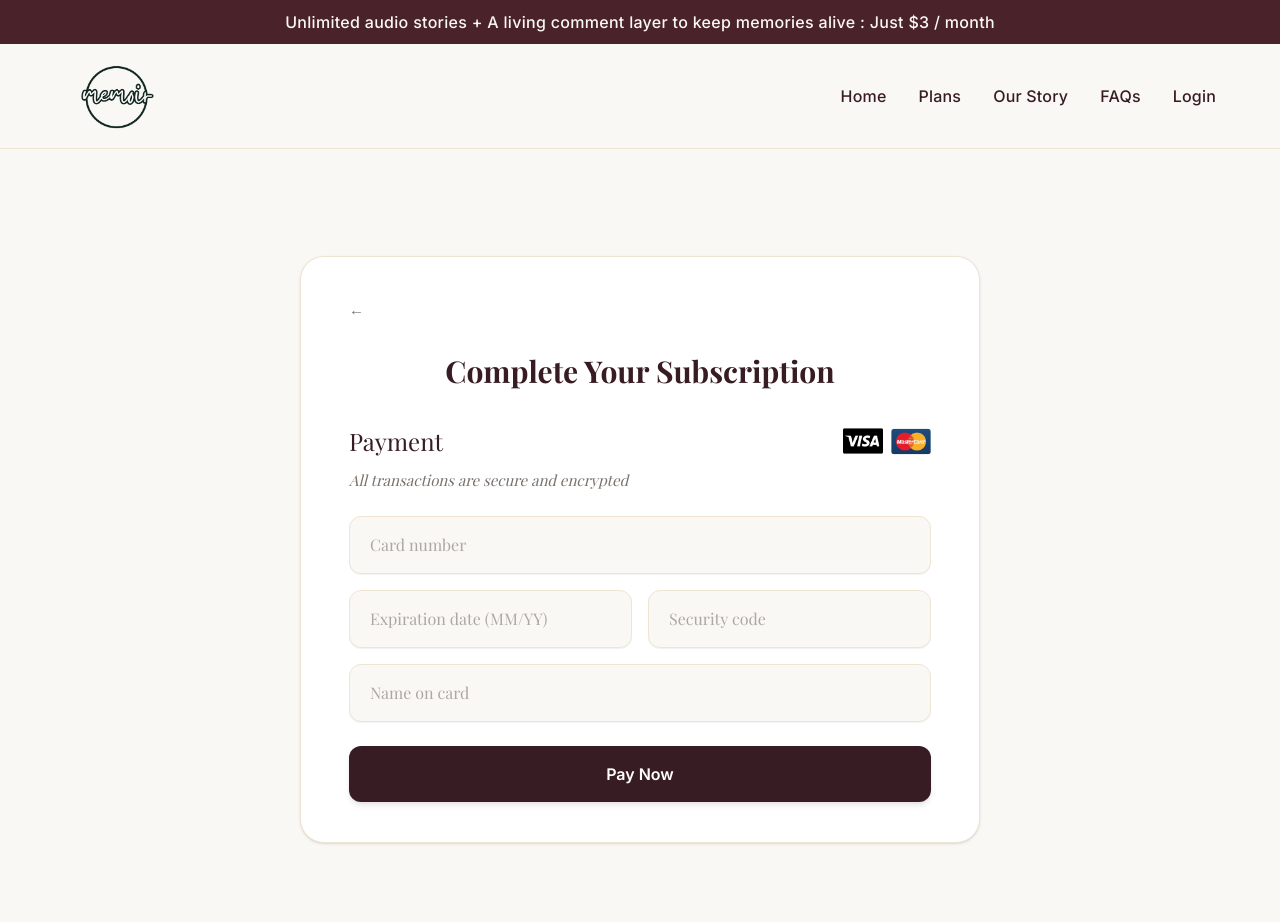
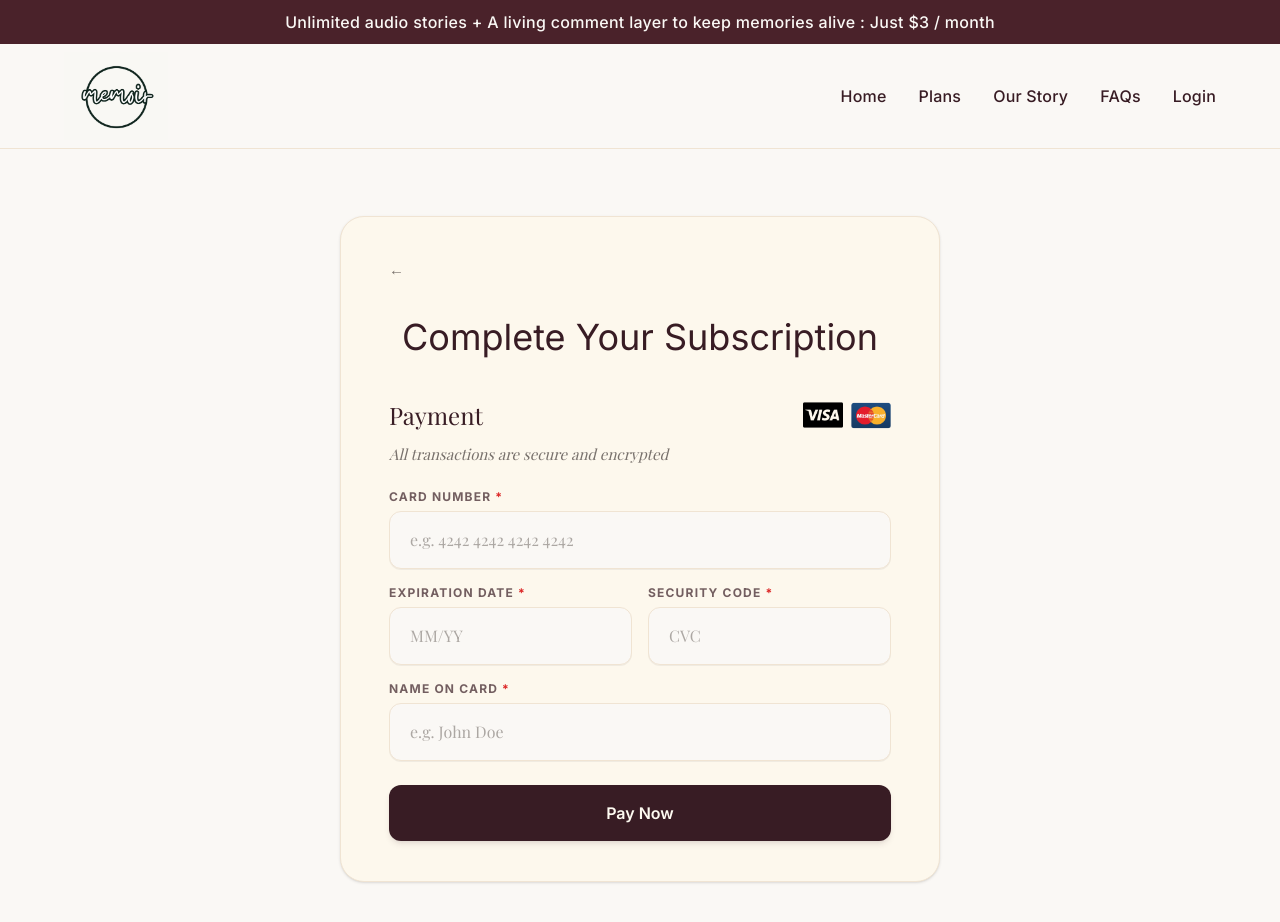
Before and after one commit to Hifza-155/memoirproject-frontend, a Next.js app: page /subscription in a window 1280 px wide. Shown: the top 922 px of the page. Built offline with nearby package versions, Linux system fonts and the light colour scheme; a web font is replaced by a local one.

Commit message:
Update subscription form to match authentication form styling and tokens

```diff
--- a/src/features/billing/Subscription.tsx
+++ b/src/features/billing/Subscription.tsx
@@ -1,10 +1,15 @@
+/**
+ * @file subscription.tsx
+ * @description Client-side React component that renders the secure payment
+ * and subscription form, refactored for complete typography, label, and frame consistency with login and signup.
+ */
+
 "use client";
 
 import { useState } from "react";
 import { useRouter } from "next/navigation";
 import Link from "next/link";
 import Image from "next/image";
-
 import { motion } from "framer-motion";
 
 export default function Subscription() {
@@ -22,31 +27,33 @@ export default function Subscription() {
   };
 
   return (
-    <section className="min-h-screen bg-[#faf8f5] text-[#381c24] flex items-center justify-center px-6 py-16 relative z-10 font-sans selection:bg-[#381c24] selection:text-white">
+    <section className="min-h-screen bg-memory-bg text-memory-primary flex items-center justify-center px-6 py-16 relative z-10 font-sans selection:bg-memory-primary selection:text-memory-light">
       <motion.div
         initial={{ opacity: 0, y: 15 }}
         animate={{ opacity: 1, y: 0 }}
         transition={{ duration: 0.4, ease: "easeOut" }}
-        className="w-full max-w-170 bg-white border border-[#f0e4d3] rounded-3xl px-8 md:px-12 py-10 shadow-sm"
+        className="w-full max-w-150 bg-memory-card border border-memory-border rounded-3xl px-8 md:px-12 py-10 shadow-sm"
       >
         {/* Back */}
         <div className="mb-8">
           <Link
             href="/invite-family-friends"
-            className="text-[#78716c] hover:text-[#381c24] text-[15px] font-medium transition inline-flex items-center gap-1"
+            className="text-memory-muted hover:text-memory-primary text-[15px] font-medium transition inline-flex items-center gap-1"
           >
             ←
           </Link>
         </div>
 
         {/* Top Header */}
-        <h1 className="font-serif text-2xl md:text-3xl font-bold text-center mb-8 text-[#381c24]">
-          Complete Your Subscription
-        </h1>
+        <div className="text-center mb-8">
+          <h1 className="text-3xl md:text-4xl text-memory-primary leading-snug">
+            Complete Your Subscription
+          </h1>
+        </div>
 
         <div className="flex justify-between items-center mb-2">
           <Link href="/" className="group inline-block">
-            <h2 className="font-serif text-2xl text-[#381c24] group-hover:underline transition-all">
+            <h2 className="font-serif text-2xl text-memory-primary group-hover:underline transition-all">
               Payment
             </h2>
           </Link>
@@ -68,38 +75,85 @@ export default function Subscription() {
             />
           </div>
         </div>
-        <p className="text-[15px] font-serif italic text-[#78716c] mb-6">
+        <p className="text-[15px] font-serif italic text-memory-muted mb-6">
           All transactions are secure and encrypted
         </p>
 
         <form onSubmit={handlePay} className="flex flex-col gap-4">
+          {/* Card Number */}
           <div>
+            <label
+              htmlFor="card-number"
+              className="block text-xs uppercase tracking-widest font-bold text-memory-primary/70 mb-1.5"
+            >
+              Card Number
+              <span aria-hidden="true" className="ml-1 text-memory-required">
+                *
+              </span>
+            </label>
             <input
+              id="card-number"
               type="text"
-              placeholder="Card number"
-              className="w-full rounded-xl border border-[#f0e4d3] bg-[#faf8f5] px-5 py-4 text-[16px] text-[#381c24] placeholder:text-[#78716c]/60 outline-none focus:border-[#c9a063] focus:ring-2 focus:ring-[#c9a063]/20 transition-all duration-300 font-serif shadow-2xs"
+              placeholder="e.g. 4242 4242 4242 4242"
+              className="w-full rounded-xl border border-memory-border bg-memory-bg px-5 py-4 text-[16px] text-memory-primary placeholder:text-memory-muted/60 outline-none focus:border-memory-accent focus:ring-2 focus:ring-memory-accent/20 transition-all duration-300 font-serif shadow-2xs"
             />
           </div>
 
+          {/* Expiration Date & Security Code */}
           <div className="grid grid-cols-1 sm:grid-cols-2 gap-4">
-            <input
-              type="text"
-              placeholder="Expiration date (MM/YY)"
-              className="w-full rounded-xl border border-[#f0e4d3] bg-[#faf8f5] px-5 py-4 text-[16px] text-[#381c24] placeholder:text-[#78716c]/60 outline-none focus:border-[#c9a063] focus:ring-2 focus:ring-[#c9a063]/20 transition-all duration-300 font-serif shadow-2xs"
-            />
+            <div>
+              <label
+                htmlFor="card-expiry"
+                className="block text-xs uppercase tracking-widest font-bold text-memory-primary/70 mb-1.5"
+              >
+                Expiration Date
+                <span aria-hidden="true" className="ml-1 text-memory-required">
+                  *
+                </span>
+              </label>
+              <input
+                id="card-expiry"
+                type="text"
+                placeholder="MM/YY"
+                className="w-full rounded-xl border border-memory-border bg-memory-bg px-5 py-4 text-[16px] text-memory-primary placeholder:text-memory-muted/60 outline-none focus:border-memory-accent focus:ring-2 focus:ring-memory-accent/20 transition-all duration-300 font-serif shadow-2xs"
+              />
+            </div>
 
-            <input
-              type="text"
-              placeholder="Security code"
-              className="w-full rounded-xl border border-[#f0e4d3] bg-[#faf8f5] px-5 py-4 text-[16px] text-[#381c24] placeholder:text-[#78716c]/60 outline-none focus:border-[#c9a063] focus:ring-2 focus:ring-[#c9a063]/20 transition-all duration-300 font-serif shadow-2xs"
-            />
+            <div>
+              <label
+                htmlFor="card-cvc"
+                className="block text-xs uppercase tracking-widest font-bold text-memory-primary/70 mb-1.5"
+              >
+                Security Code
+                <span aria-hidden="true" className="ml-1 text-memory-required">
+                  *
+                </span>
+              </label>
+              <input
+                id="card-cvc"
+                type="text"
+                placeholder="CVC"
+                className="w-full rounded-xl border border-memory-border bg-memory-bg px-5 py-4 text-[16px] text-memory-primary placeholder:text-memory-muted/60 outline-none focus:border-memory-accent focus:ring-2 focus:ring-memory-accent/20 transition-all duration-300 font-serif shadow-2xs"
+              />
+            </div>
           </div>
 
+          {/* Name on Card */}
           <div>
+            <label
+              htmlFor="card-name"
+              className="block text-xs uppercase tracking-widest font-bold text-memory-primary/70 mb-1.5"
+            >
+              Name on Card
+              <span aria-hidden="true" className="ml-1 text-memory-required">
+                *
+              </span>
+            </label>
             <input
+              id="card-name"
               type="text"
-              placeholder="Name on card"
-              className="w-full rounded-xl border border-[#f0e4d3] bg-[#faf8f5] px-5 py-4 text-[16px] text-[#381c24] placeholder:text-[#78716c]/60 outline-none focus:border-[#c9a063] focus:ring-2 focus:ring-[#c9a063]/20 transition-all duration-300 font-serif shadow-2xs"
+              placeholder="e.g. John Doe"
+              className="w-full rounded-xl border border-memory-border bg-memory-bg px-5 py-4 text-[16px] text-memory-primary placeholder:text-memory-muted/60 outline-none focus:border-memory-accent focus:ring-2 focus:ring-memory-accent/20 transition-all duration-300 font-serif shadow-2xs"
             />
           </div>
 
@@ -110,8 +164,8 @@ export default function Subscription() {
             whileTap={!loading ? { scale: 0.99 } : {}}
             className={`w-full mt-2 py-4 rounded-xl text-[16px] font-semibold transition-all duration-300 cursor-pointer shadow-md ${
               !loading
-                ? "bg-[#381c24] text-white hover:bg-[#4a222a] shadow-[#381c24]/10"
-                : "bg-[#f0e4d3] text-[#78716c] cursor-not-allowed shadow-none"
+                ? "bg-memory-primary text-memory-light hover:bg-memory-maroon shadow-memory-primary/10"
+                : "bg-memory-border text-memory-muted cursor-not-allowed shadow-none"
             }`}
           >
             {loading ? "Processing..." : "Pay Now"}
```
